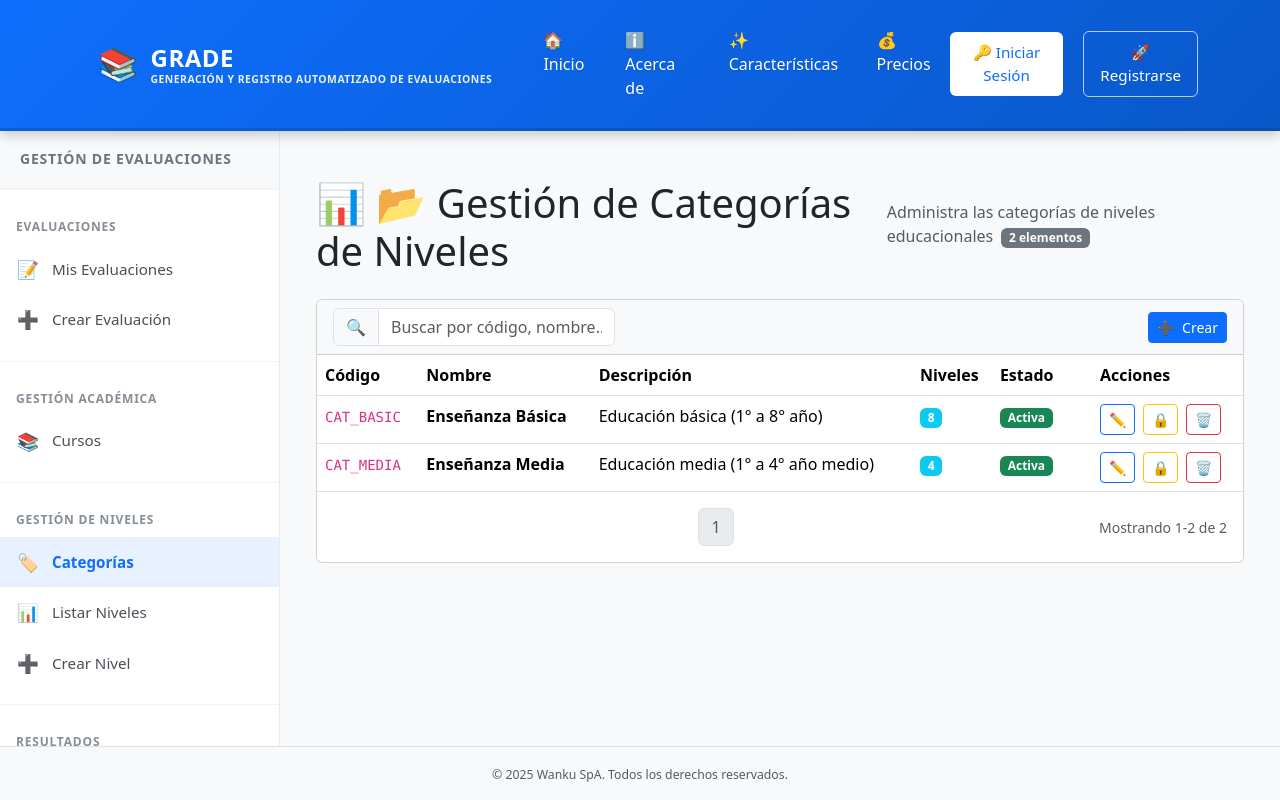
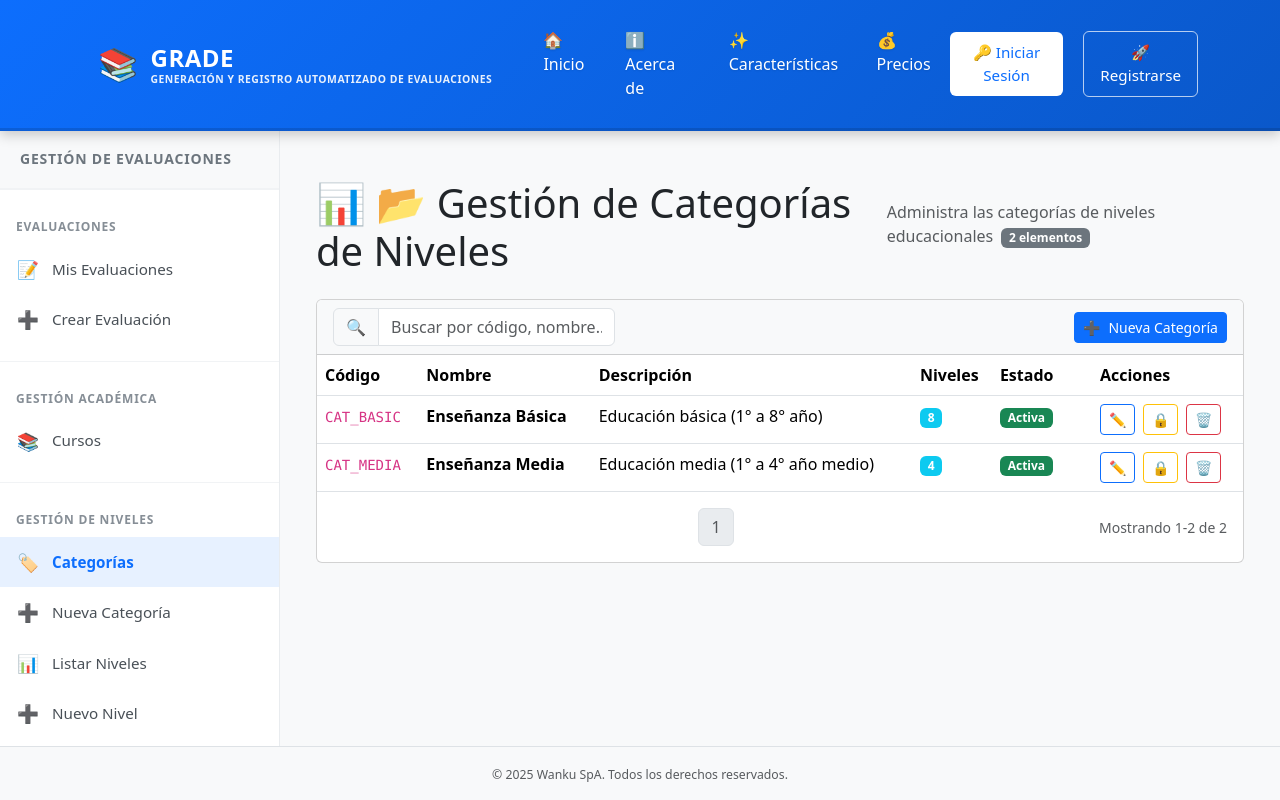
Before and after one commit to cmartinezs/grade, a Next.js app: page /evaluation-management/categories in a window 1280 px wide. Built offline with nearby package versions, Linux system fonts and the light colour scheme.

Commit message:
feat: Add create category button and update menu label in evaluation management

```diff
--- a/src/app/evaluation-management/categories/page.tsx
+++ b/src/app/evaluation-management/categories/page.tsx
@@ -165,6 +165,8 @@ export default function CategoriesPage() {
       onPageChange={setCurrentPage}
       searchPlaceholder="Buscar por código, nombre..."
       onCreateClick={() => router.push('/evaluation-management/categories/create')}
+      createButtonLabel="Nueva Categoría"
+      createButtonIcon="➕"
       actions={actions}
     />
   );
--- a/src/app/evaluation-management/layout.tsx
+++ b/src/app/evaluation-management/layout.tsx
@@ -41,12 +41,17 @@ const evalMenu = [
         href: '/evaluation-management/categories'
       },
       {
+        label: 'Nueva Categoría',
+        icon: '➕',
+        href: '/evaluation-management/categories/create'
+      },
+      {
         label: 'Listar Niveles',
         icon: '📊',
         href: '/evaluation-management/levels'
       },
       {
-        label: 'Crear Nivel',
+        label: 'Nuevo Nivel',
         icon: '➕',
         href: '/evaluation-management/levels/create'
       },
```
